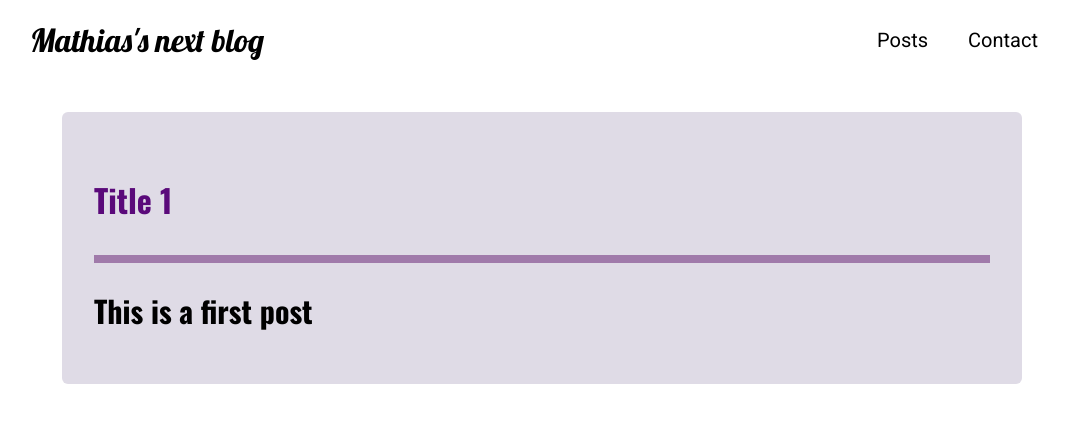
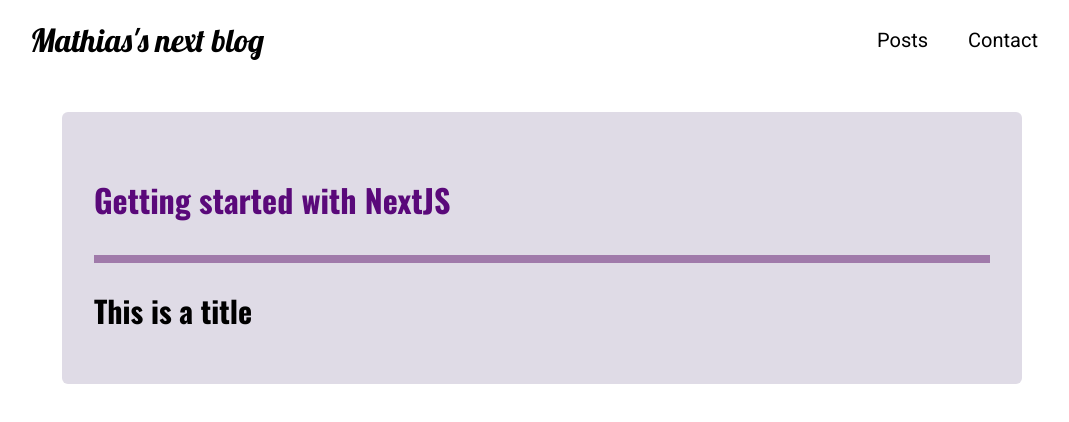
Before and after one commit to MathiasCK/next-blog, a Next.js app: page /posts/getting-started-with-nextjs in a window 1280 px wide. Shown: the top 422 px of the page, without its empty margins (98-1167 px from the left). Built offline with nearby package versions, Linux system fonts and the light colour scheme.

Commit message:
Slug fixes

```diff
--- a/components/posts/posts-detail/post-content.js
+++ b/components/posts/posts-detail/post-content.js
@@ -2,19 +2,13 @@
 import PostHeader from "./post-header";
 import ReactMarkdown from "react-markdown";
 
-const DUMMY_POST = {
-  slug: "getting-started-with-nextjs",
-  title: "Title 1",
-  image: "getting-started-nextjs.png",
-  data: "2022-02-10",
-  content: "# This is a first post",
-};
-const PostContent = () => {
-  const imagePath = `/images/posts/${DUMMY_POST.slug}/${DUMMY_POST.image}`;
+const PostContent = (props) => {
+  const { data } = props;
+  const imagePath = `/images/posts/${data.slug}/${data.image}`;
   return (
     <article className={classes.content}>
-      <PostHeader title={DUMMY_POST.title} image={imagePath} />
-      <ReactMarkdown>{DUMMY_POST.content}</ReactMarkdown>
+      <PostHeader title={data.title} image={imagePath} />
+      <ReactMarkdown>{data.content}</ReactMarkdown>
     </article>
   );
 };
--- a/pages/posts/[slug].js
+++ b/pages/posts/[slug].js
@@ -1,7 +1,32 @@
 import PostContent from "../../components/posts/posts-detail/post-content";
+import { getPostData, getPostsFiles } from "../../utils/posts-utils";
 
-const PostDetail = () => {
-  return <PostContent />;
+const PostDetail = (props) => {
+  return <PostContent data={props.post} />;
+};
+
+export const getStaticProps = (context) => {
+  const { params } = context;
+  const { slug } = params;
+  const postData = getPostData(slug);
+
+  return {
+    props: {
+      post: postData,
+    },
+    revalidate: 600, // Ensure that if we ever update .md without rebuilding the whole application, we'll still get the latest data at least once every 10 minutes
+  };
+};
+
+export const getStaticPaths = () => {
+  const postFileNames = getPostsFiles();
+  const slugs = postFileNames.map((fileName) => fileName.replace(/\.md$/, ""));
+  return {
+    paths: slugs.map((slug) => ({
+      params: { slug: slug },
+    })),
+    fallback: false,
+  };
 };
 
 export default PostDetail;
--- a/utils/posts-utils.js
+++ b/utils/posts-utils.js
@@ -1,14 +1,18 @@
 import fs from "fs";
+import path from "path";
+
 import matter from "gray-matter";
-import path from "path";
 
 const postsPath = path.join(process.cwd(), "database");
 
-const getPostsData = (fileName) => {
-  const filePath = path.join(postsPath, fileName);
+export const getPostsFiles = () => fs.readdirSync(postsPath);
+
+export const getPostData = (postId) => {
+  const postSlug = postId.replace(/\.md$/, ""); // removes the file extension
+  const filePath = path.join(postsPath, `${postSlug}.md`);
   const fileContent = fs.readFileSync(filePath, "utf-8");
-  const { data, content } = matter(fileContent); // Returns an object with 2 properties, data as js object, and content; the markdown text as a string
-  const postSlug = fileName.replace(/\.md$/, ""); // removes the file extension (.md)
+  const { data, content } = matter(fileContent);
+
   const postData = {
     slug: postSlug,
     ...data,
@@ -19,10 +23,10 @@
 };
 
 export const getAllPosts = () => {
-  const postFiles = fs.readdirSync(postsPath);
+  const postFiles = getPostsFiles();
 
   const allPosts = postFiles.map((postFile) => {
-    return getPostsData(postFile);
+    return getPostData(postFile);
   });
 
   const sortedPosts = allPosts.sort((postA, postB) =>
```
